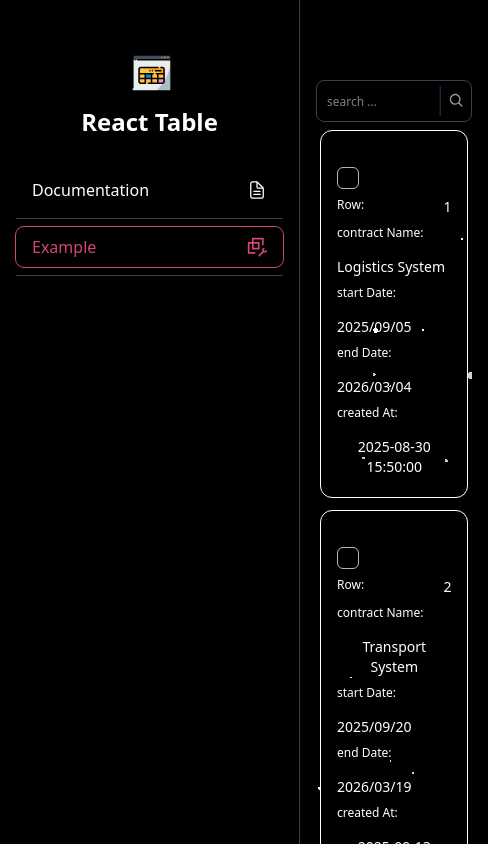
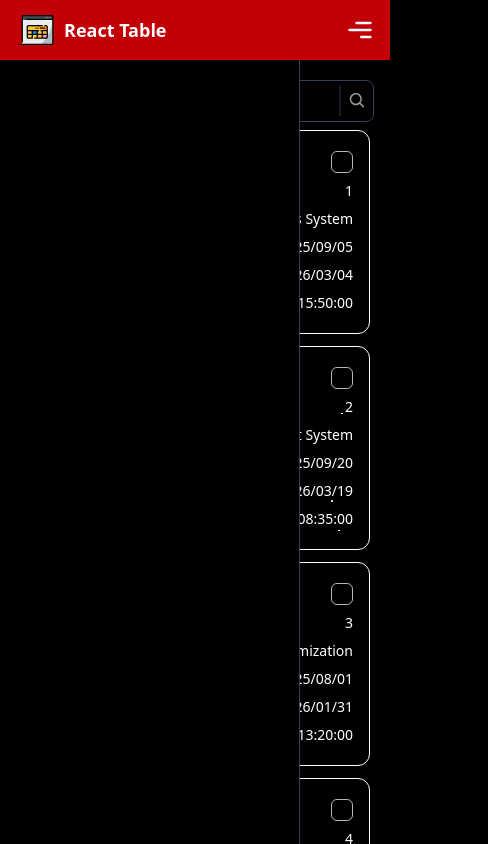
Before and after one commit to fatemeh-bd/responsive-react-datatable, a React (Vite) app: page /#/example in a window 390 px wide. Shown: the top 844 px of the page, 488 px wide, since content can reach past the window. Built offline with nearby package versions, Linux system fonts and the light colour scheme.

Commit message:
add basics of responsive menu

```diff
--- a/src/components/sidebar/Sidebar.tsx
+++ b/src/components/sidebar/Sidebar.tsx
@@ -1,15 +1,30 @@
-import React from "react";
+import React, { useState } from "react";
 import { NavLink } from "react-router-dom";
 import { routes } from "../../routes";
+import { CgMenuRight } from "react-icons/cg";
+const Sidebar: React.FC = () => {
+  const [isOpen, setIsOpen] = useState(false);
 
-const Sidebar: React.FC = () => {
   return (
-    <aside className="bg-black border-r border-[#364153] w-[300px] min-h-screen p-4 h-full">
-      <div className="flex flex-col items-center mx-auto gap-2 my-8">
+    <>
+      <aside className="bg-black border-r border-[#364153] pointer-events-none w-[300px] min-h-screen p-0 md:p-4 h-full">
+        <div
+          className="flex justify-between md:hidden w-screen bg-red-700 px-4 py-2.5"
+          onClick={() => setIsOpen(!isOpen)}
+        >
+          <div className="flex items-center gap-2">
+            <img src="logo.svg" alt="logo" height={40} width={40} />
+            <h2 className="font-semibold text-white text-lg">React Table</h2>
+          </div>
+          <button>
+            <CgMenuRight size={28} />
+          </button>
+        </div>
+        <div className="hidden lg:flex flex-col items-center mx-auto gap-2 my-8">
           <img src="logo.svg" alt="logo" height={50} width={50} />
           <h2 className="font-semibold text-white text-2xl">React Table</h2>
         </div>
-      <nav className="flex flex-col sticky top-4">
+        <nav className={`hidden flex-col sticky top-4 p-4 lg:p-0`}>
           {routes.map((item, index) => {
             return (
               <React.Fragment key={index}>
@@ -33,6 +48,7 @@ const Sidebar: React.FC = () => {
           })}
         </nav>
       </aside>
+    </>
   );
 };
 
--- a/src/main.tsx
+++ b/src/main.tsx
@@ -15,11 +15,10 @@ root.render(
     <QueryClientProvider client={queryClient}>
       <HashRouter>
         <div className="flex">
-          <div className="w-[300px]">
+          <div className="lg:w-[300px] max-w-[300px] fixed z-[99] md:relative">
             <Sidebar />
           </div>
-
-          <div className="flex-1 px-4 py-12 max-w-7xl mx-auto">
+          <div className="flex-1 px-4 py-12 max-w-7xl overflow-x-auto mx-auto">
             <App />
             <h2 className="text-xl text-[#d24670] font-bold text-center mt-8">
               Design with{" "}
@@ -57,5 +56,5 @@ root.render(
         </div>
       </HashRouter>
     </QueryClientProvider>
-  </React.StrictMode>
+  </React.StrictMode>,
 );
```
Lines whose indentation alone changed are shown as unchanged.
